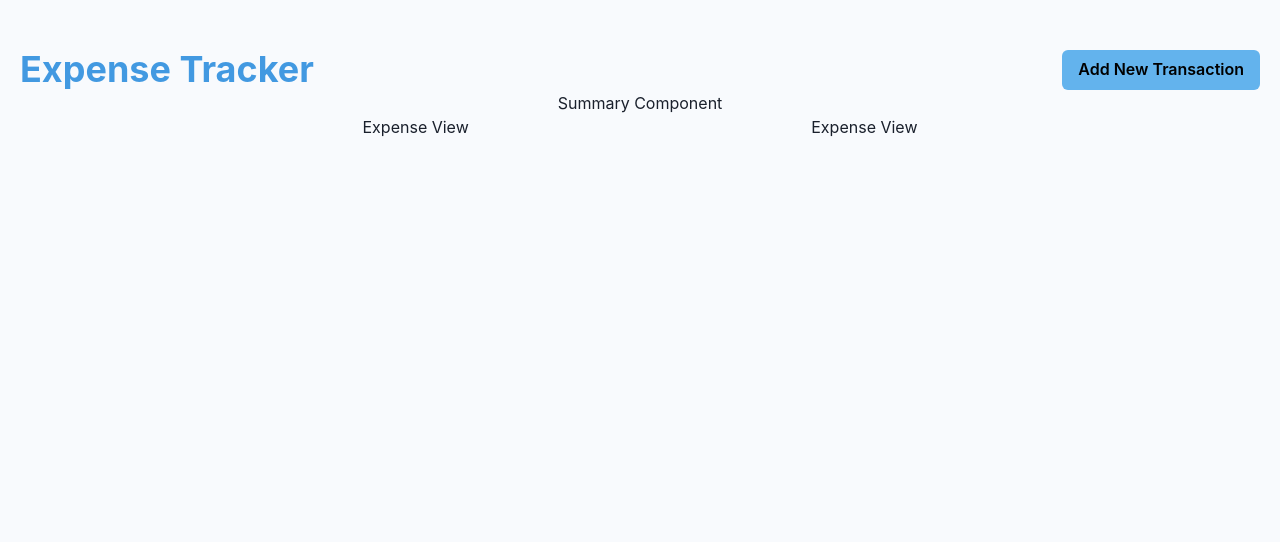
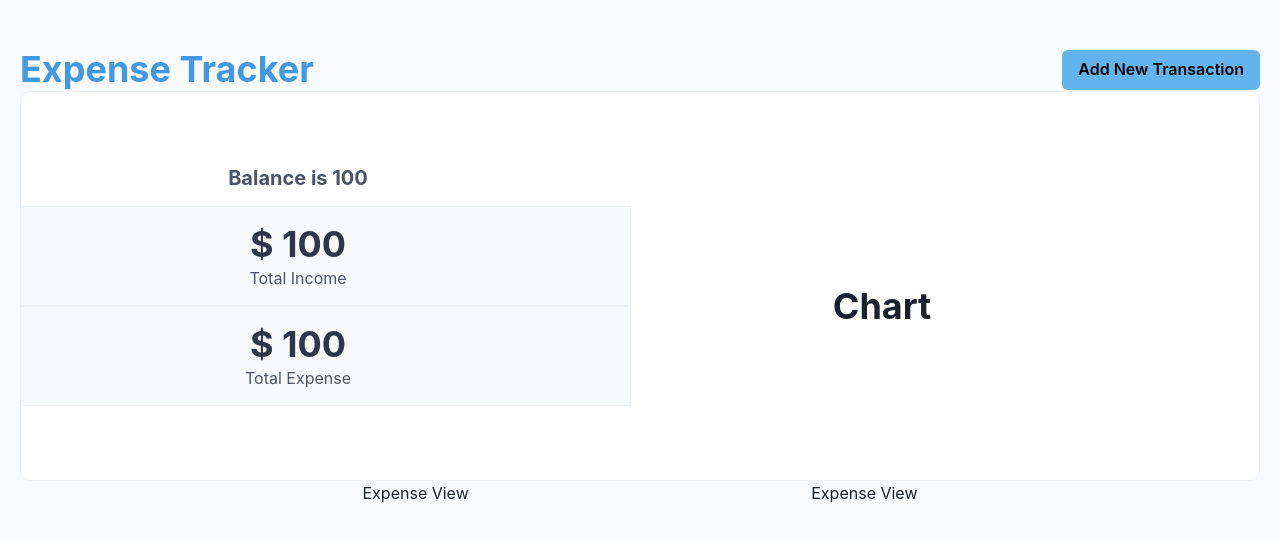
Before and after one commit to ChelseaPat/expense-tracker-app, a React (Create React App) app: page / in a window 1280 px wide. Shown: the top 542 px of the page. Built offline with nearby package versions, Linux system fonts and the light colour scheme.

Commit message:
Create the page component structure using chakra UI

```diff
--- a/src/components/summary/index.jsx
+++ b/src/components/summary/index.jsx
@@ -1,5 +1,84 @@
+import { Box, Flex, Heading, Text } from "@chakra-ui/layout";
+
 export default function Summary() {
     return (
-        <h1>Summary Component</h1>
+        <Box p={'6'} border={'1px solid'} borderColor={'gray.100'} overflow={'hidden'} borderRadius={'10'} background={'white'} display={'flex'}>
+            <Flex
+                w={'full'}
+                justifyContent={'center'}
+                alignItems={'center'}
+                flexDirection={{
+                    base : 'column',
+                    sm : 'column',
+                    md : 'column',
+                    lg : 'row',
+                    xl : 'row'
+                }}
+            >
+                <Flex
+                    flex={1}
+                    w={'full'}
+                    flexDirection={'column'}
+                    alignItems={'center'}
+                    justifyContent={'space-evenly'}
+                    ml={'-20'}
+                    mr={'2'}
+                >
+                    <Heading
+                        size={'md'}
+                        mb={'4'}
+                        color={'gray.600'}
+                    >
+                        Balance is 100
+                    </Heading>
+                    <Flex
+                        justifyContent={'space-evenly'}
+                        alignItems={'center'}
+                        bg={'gray.50'}
+                        w={'full'}
+                        h={'100px'}
+                        border={'1px solid'}
+                        borderColor={'gray.100'}
+                    >
+                        <Flex
+                            flexDirection={'column'}
+                        >
+                            <Heading color={'gray.700'}>$ 100</Heading>
+                            <Text color={'gray.600'}>Total Income</Text>
+                        </Flex>
+                    </Flex>
+                    <Flex
+                        justifyContent={'space-evenly'}
+                        alignItems={'center'}
+                        bg={'gray.50'}
+                        w={'full'}
+                        h={'100px'}
+                        border={'1px solid'}
+                        borderColor={'gray.100'}
+                    >
+                        <Flex
+                            flexDirection={'column'}
+                        >
+                            <Heading color={'gray.700'}>$ 100</Heading>
+                            <Text color={'gray.600'}>Total Expense</Text>
+                        </Flex>
+                    </Flex>
+                </Flex>
+                <Box
+                    flex={1}
+                    mt={'10'}
+                    ml={'-90px'}
+                    mr={'5'}
+                    width={'300px'}
+                    height={'300px'}
+                    display={'flex'}
+                    alignItems={'center'}
+                    justifyContent={'center'}
+                >
+                    <Heading>Chart</Heading>
+                </Box>
+            </Flex>
+
+        </Box>
     );
 }
```
